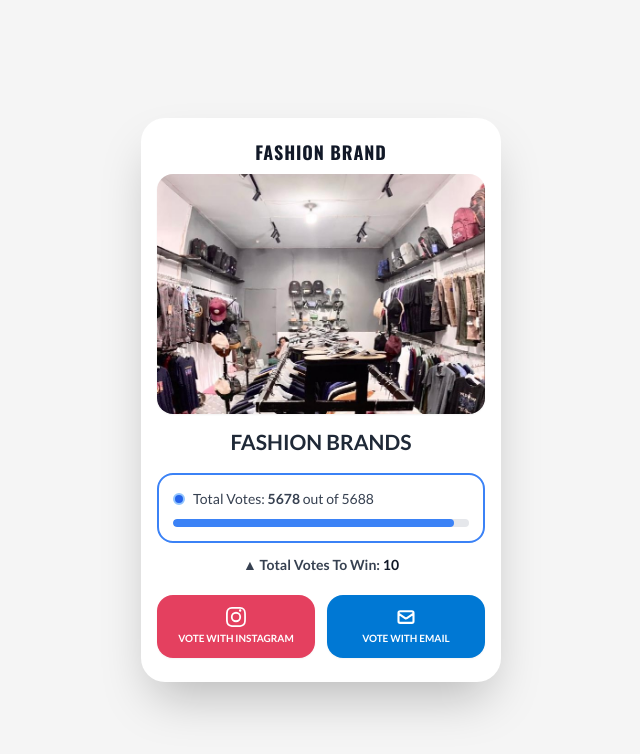
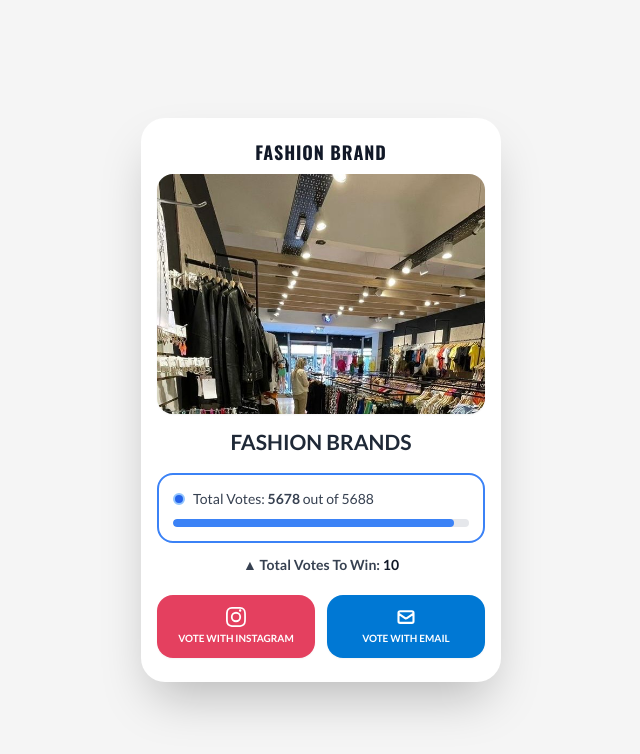
Before and after one commit to Igbined/XTLRJ, a plain HTML site: page index.html in a window 1280 px wide. Shown: the whole page, without its empty margins (319-959 px from the left). Drawn offline with nearby package versions, Linux system fonts and the light colour scheme; no server answers.

Commit message:
Update index.html

```diff
--- a/index.html
+++ b/index.html
@@ -49,7 +49,7 @@
 <!-- Store Image - Reduced & Relative Size -->
 <div class="px-4">
   <div class="relative w-full max-h-[240px] overflow-hidden rounded-2xl shadow-sm">
-    <img src="1a93f9fe-08ec-41af-a34b-4b8c8b18827d.jpeg"
+    <img src="6a4d9613-4e5c-41fd-bb65-b6f49326f87b.jpeg"
          alt="Clothing store"
          class="w-full h-auto object-cover">
   </div>
```
